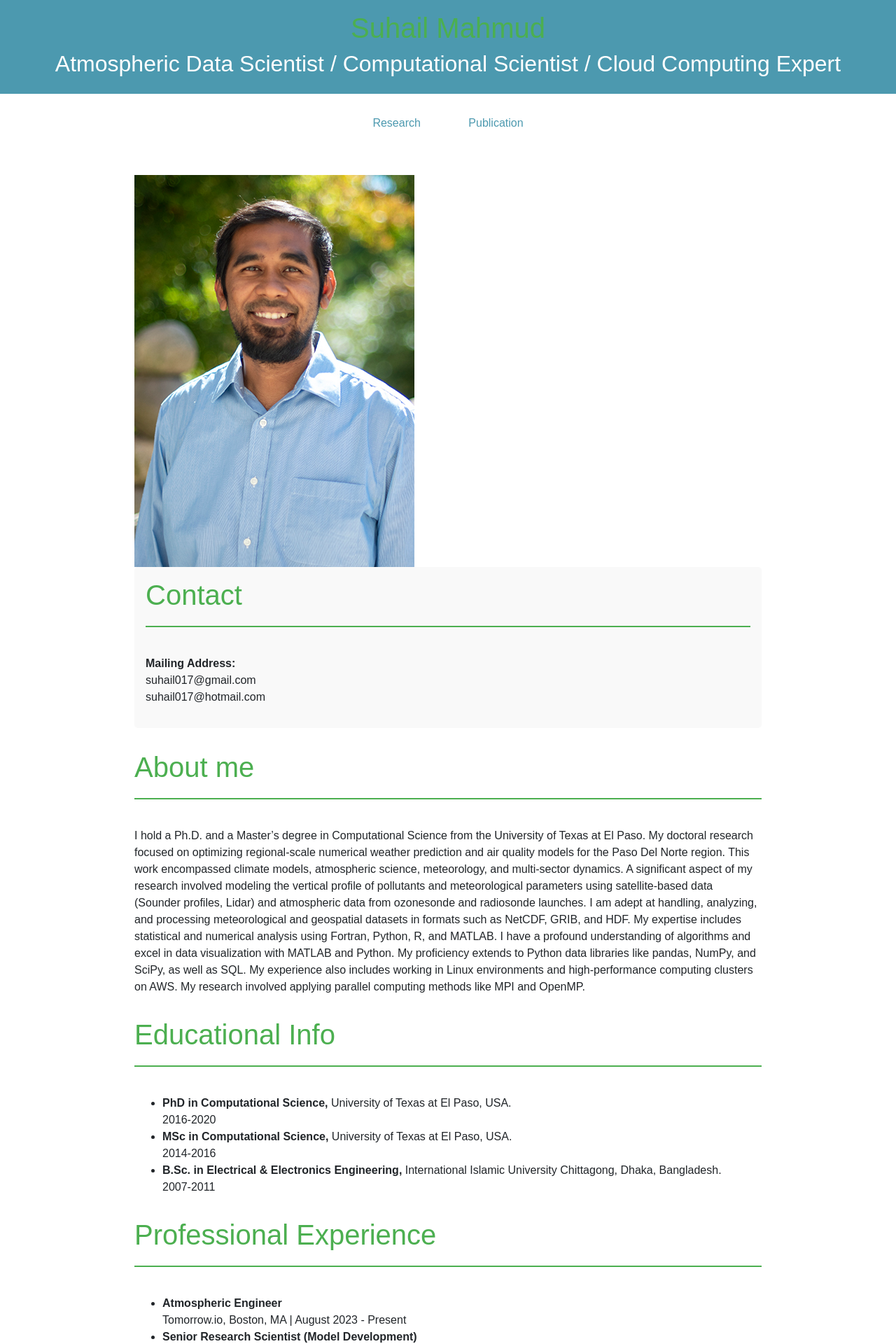
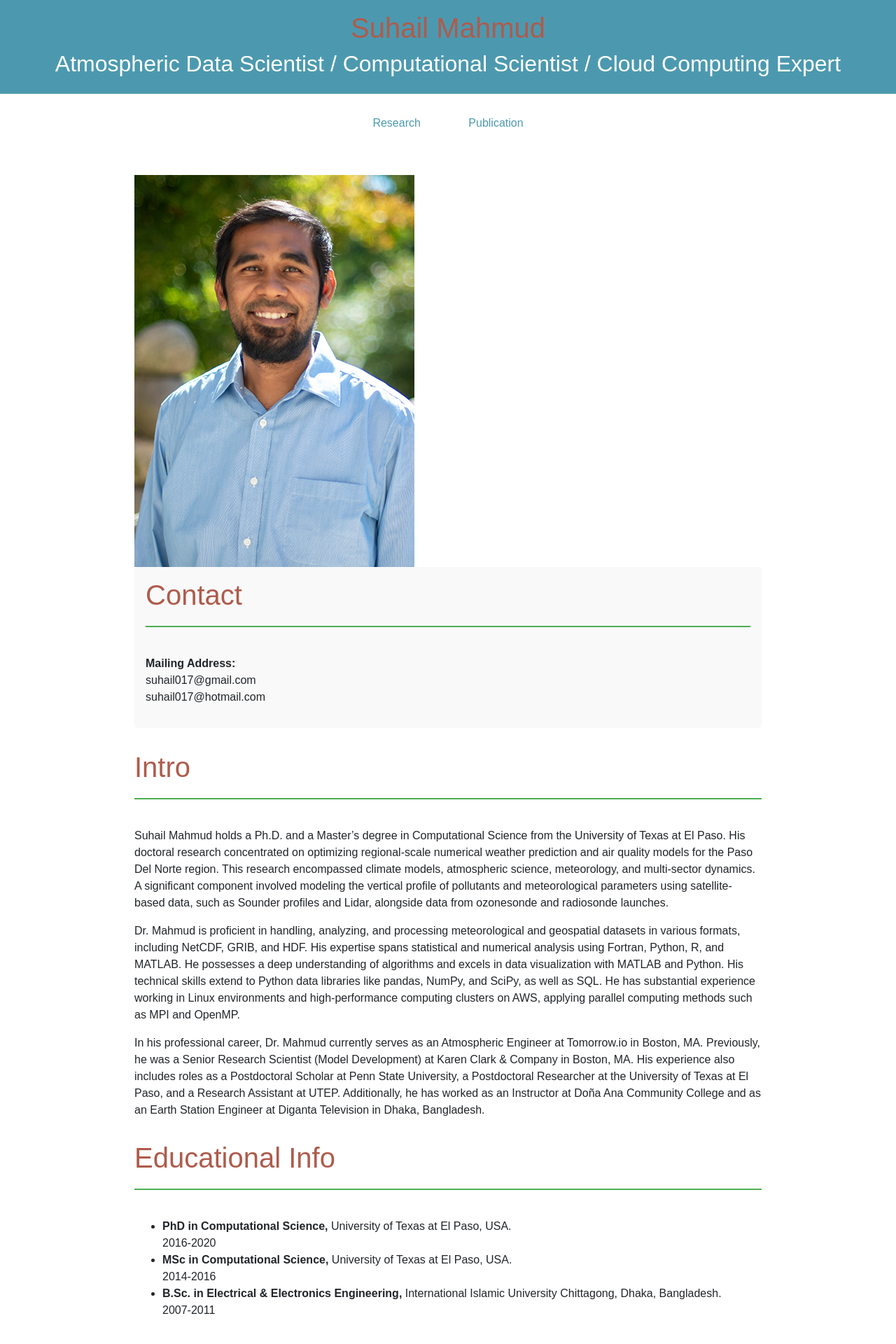
Before and after one commit to suhail017/suhail017.github.io, a Jekyll site: the page index.html, which Jekyll copies as it is, in a window 1280 px wide. Shown: the top 1920 px of the page at 70% size. Built offline with Jekyll 4.4.1, drawn with Linux system fonts in a browser that asks for light colours.

Commit message:
update intro

```diff
--- a/index.html
+++ b/index.html
@@ -48,7 +48,7 @@
         }
 
         h1 {
-            color: #4CAF50;
+            color: #af5b4c;
         }
 
         .container {
@@ -102,11 +102,14 @@
         </div>
 
         <div id="summary" class="section-content">
-            <h1 class="section-title">About me</h1>
-            <p>I hold a Ph.D. and a Master’s degree in Computational Science from the University of Texas at El Paso. My doctoral research focused on optimizing regional-scale numerical weather prediction and air quality models for the Paso Del Norte region. This work encompassed climate models, atmospheric science, meteorology, and multi-sector dynamics. A significant aspect of my research involved modeling the vertical profile of pollutants and meteorological parameters using satellite-based data (Sounder profiles, Lidar) and atmospheric data from ozonesonde and radiosonde launches.
+            <h1 class="section-title">Intro</h1>
+            <p>
+				Suhail Mahmud holds a Ph.D. and a Master’s degree in Computational Science from the University of Texas at El Paso. His doctoral research concentrated on optimizing regional-scale numerical weather prediction and air quality models for the Paso Del Norte region. This research encompassed climate models, atmospheric science, meteorology, and multi-sector dynamics. A significant component involved modeling the vertical profile of pollutants and meteorological parameters using satellite-based data, such as Sounder profiles and Lidar, alongside data from ozonesonde and radiosonde launches.
+				<p>
+					Dr. Mahmud is proficient in handling, analyzing, and processing meteorological and geospatial datasets in various formats, including NetCDF, GRIB, and HDF. His expertise spans statistical and numerical analysis using Fortran, Python, R, and MATLAB. He possesses a deep understanding of algorithms and excels in data visualization with MATLAB and Python. His technical skills extend to Python data libraries like pandas, NumPy, and SciPy, as well as SQL. He has substantial experience working in Linux environments and high-performance computing clusters on AWS, applying parallel computing methods such as MPI and OpenMP.
+				</p>
 
-				I am adept at handling, analyzing, and processing meteorological and geospatial datasets in formats such as NetCDF, GRIB, and HDF. My expertise includes statistical and numerical analysis using Fortran, Python, R, and MATLAB. I have a profound understanding of algorithms and excel in data visualization with MATLAB and Python. My proficiency extends to Python data libraries like pandas, NumPy, and SciPy, as well as SQL. My experience also includes working in Linux environments and high-performance computing clusters on AWS. My research involved applying parallel computing methods like MPI and OpenMP.</p>
-        </div>
+				<p>In his professional career, Dr. Mahmud currently serves as an Atmospheric Engineer at Tomorrow.io in Boston, MA. Previously, he was a Senior Research Scientist (Model Development) at Karen Clark & Company in Boston, MA. His experience also includes roles as a Postdoctoral Scholar at Penn State University, a Postdoctoral Researcher at the University of Texas at El Paso, and a Research Assistant at UTEP. Additionally, he has worked as an Instructor at Doña Ana Community College and as an Earth Station Engineer at Diganta Television in Dhaka, Bangladesh.</p>        </div>
 
         <div id="education" class="section-content">
             <h1 class="section-title">Educational Info</h1>
```
